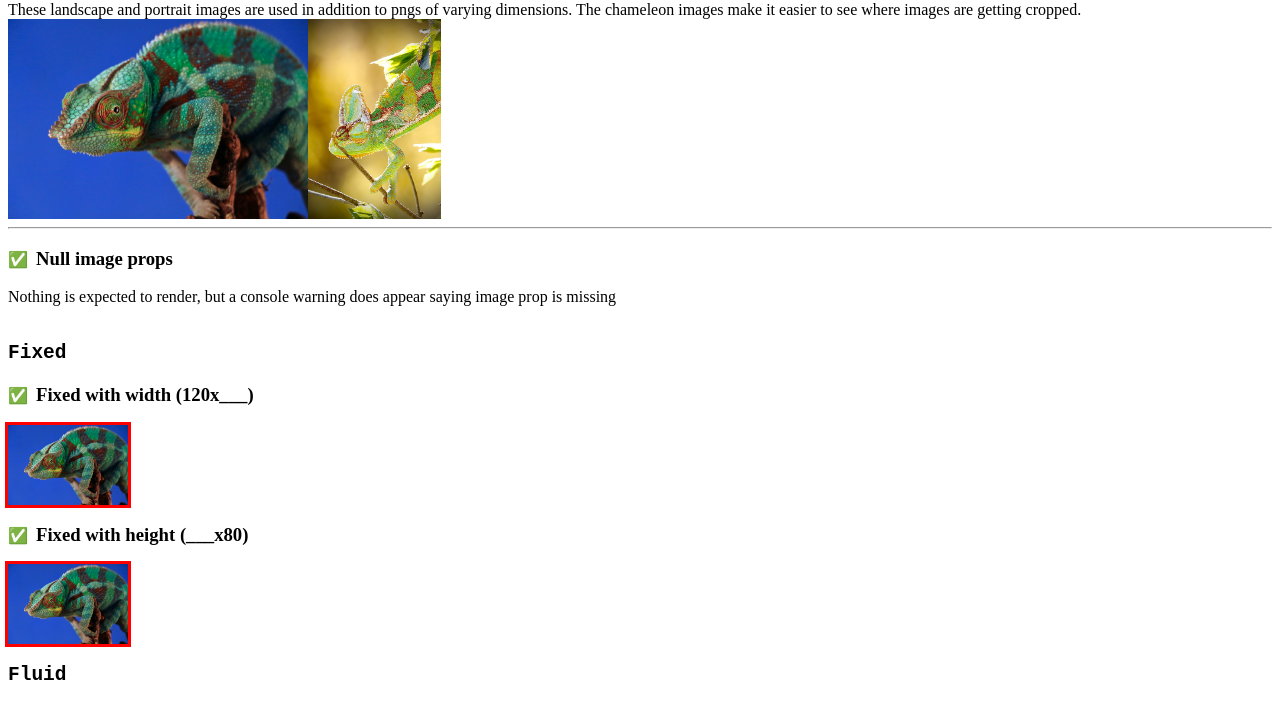
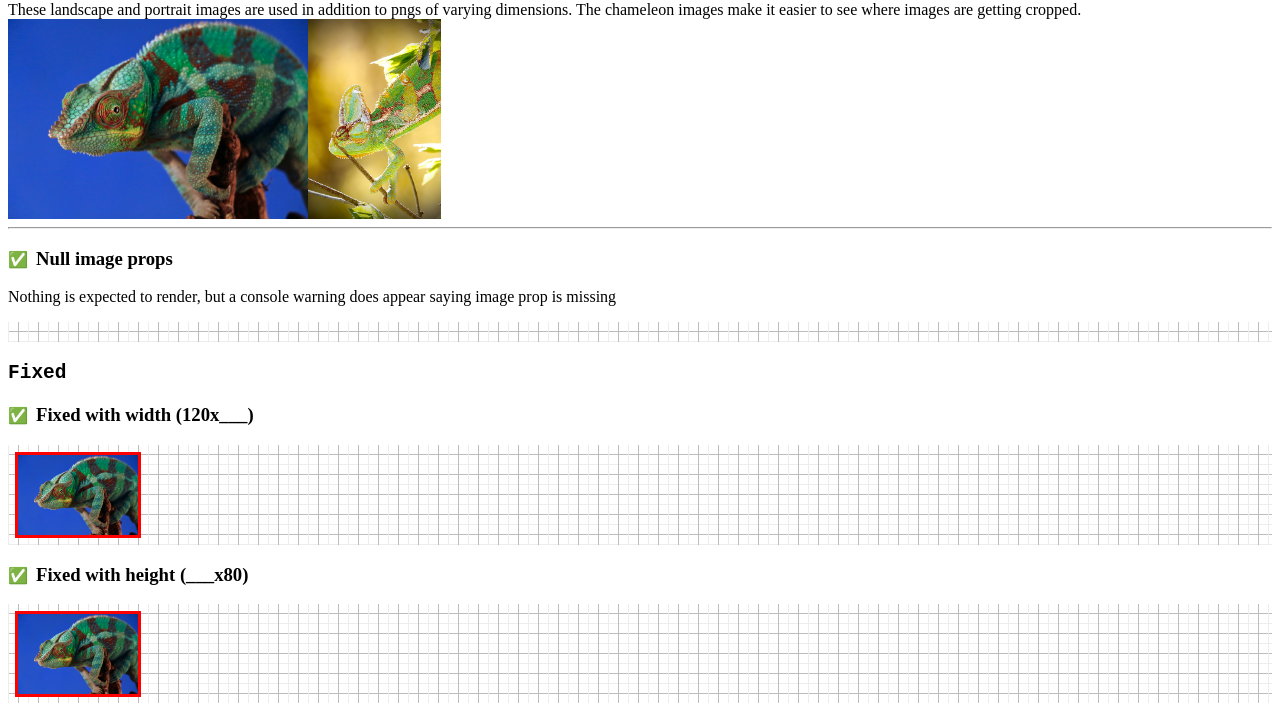
Before and after one commit to gillkyle/new-images-stress-test, a Gatsby site: page /gatsby-images in a window 1280 px wide. Shown: the part 79-782 px from the top of the page. Built offline with nearby package versions, Linux system fonts and the light colour scheme; Gatsby itself is replaced by a stand-in of ours.

Commit message:
Add a grid background

```diff
--- a/src/components/test-case.js
+++ b/src/components/test-case.js
@@ -1,4 +1,4 @@
-import React from "react"
+import React from "react";
 
 const TestCase = ({ title, notes, looksCorrect, children }) => (
   <section>
@@ -11,8 +11,20 @@ const TestCase = ({ title, notes, looksCorrect, children }) => (
       </h3>
       <p>{notes}</p>
     </div>
-    <div style={{ display: `flex`, flexDirection: `row` }}>{children}</div>
+    <div
+      style={{
+        display: `flex`,
+        flexDirection: `row`,
+        padding: 10,
+        background: `
+  linear-gradient(90deg, #ededed 2.50%, transparent 2.50%, transparent 25%, #bdbdbd 25%, #bdbdbd 27.50%, transparent 27.50%, transparent 50%, #ededed 50%, #ededed 52.50%, transparent 52.50%, transparent 75%, #bdbdbd 75%, #bdbdbd 77.50%, transparent 77.50%, transparent 100%),
+  linear-gradient(0deg, #ededed 2.50%, transparent 2.50%, transparent 25%, #bdbdbd 25%, #bdbdbd 27.50%, transparent 27.50%, transparent 50%, #ededed 50%, #ededed 52.50%, transparent 52.50%, transparent 75%, #bdbdbd 75%, #bdbdbd 77.50%, transparent 77.50%, transparent 100%)`,
+        backgroundSize: "40.00px 40.00px",
+      }}
+    >
+      {children}
+    </div>
   </section>
-)
+);
 
-export default TestCase
+export default TestCase;
```
